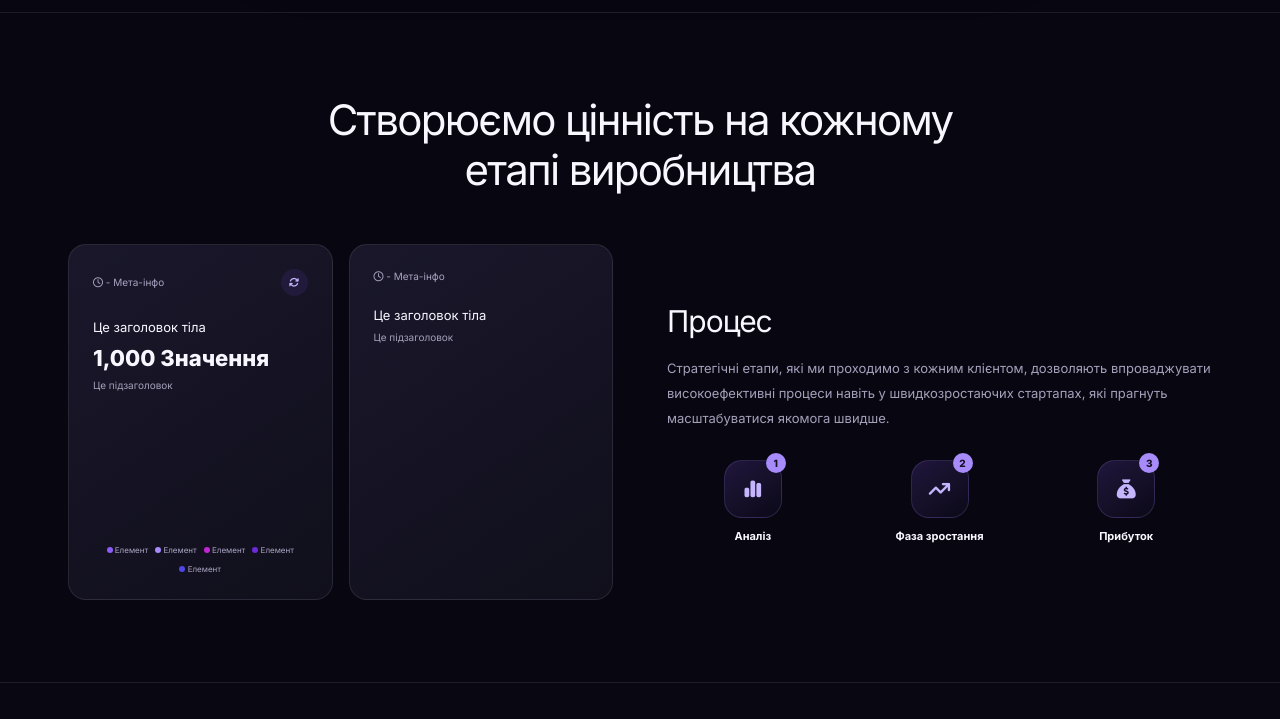
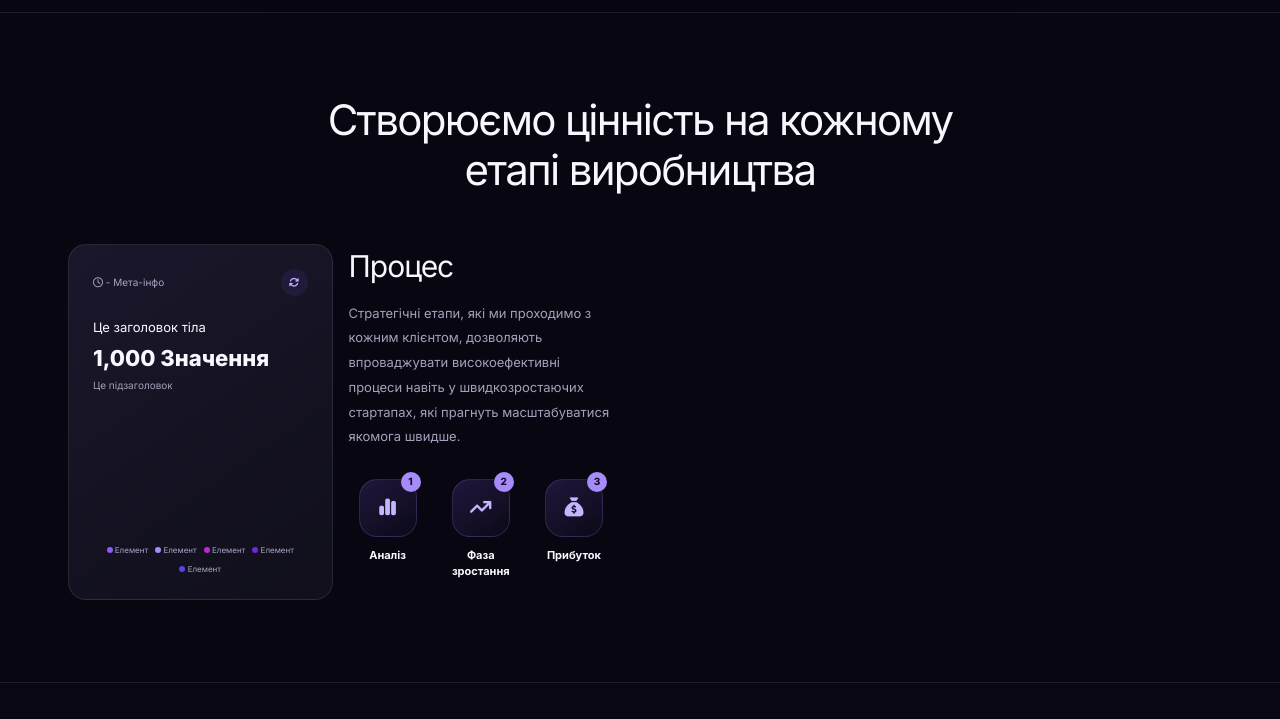
Before and after one commit to Romanif715/RiseFinance, a plain HTML site: page index.html in a window 1280 px wide. Shown: the part 1622-2341 px from the top of the page. Drawn offline with nearby package versions, Linux system fonts and the light colour scheme; a script that the page names is missing.

Commit message:
Modify card owner and remove meta information
Updated card owner name and removed meta card section.

```diff
--- a/index.html
+++ b/index.html
@@ -113,7 +113,7 @@
                 </div>
                 <div class="card-front-footer">
                   <div><p class="label-tiny">ДІЙСНА ДО</p><p class="value-bold">09/26</p></div>
-                  <div class="text-right"><p class="label-tiny">ВЛАСНИК КАРТКИ</p><p class="value-bold">ROMA MALL</p></div>
+                  <div class="text-right"><p class="label-tiny">ВЛАСНИК КАРТКИ</p><p class="value-bold">ROMA XXX </p></div>
                 </div>
               </div>
             </div>
@@ -182,17 +182,6 @@
                 </div>
               </div>
             </div>
-
-            <div class="meta-card">
-              <div class="meta-box">
-                <div class="meta-header">
-                  <span><i class="fa-regular fa-clock"></i> - Мета-інфо</span>
-                </div>
-                <h3 class="meta-body-title">Це заголовок тіла</h3>
-                <p class="meta-subtitle">Це підзаголовок</p>
-              </div>
-            </div>
-          </div>
 
           <div class="value-right-col">
             <div class="process-badge-wrapper">
```
